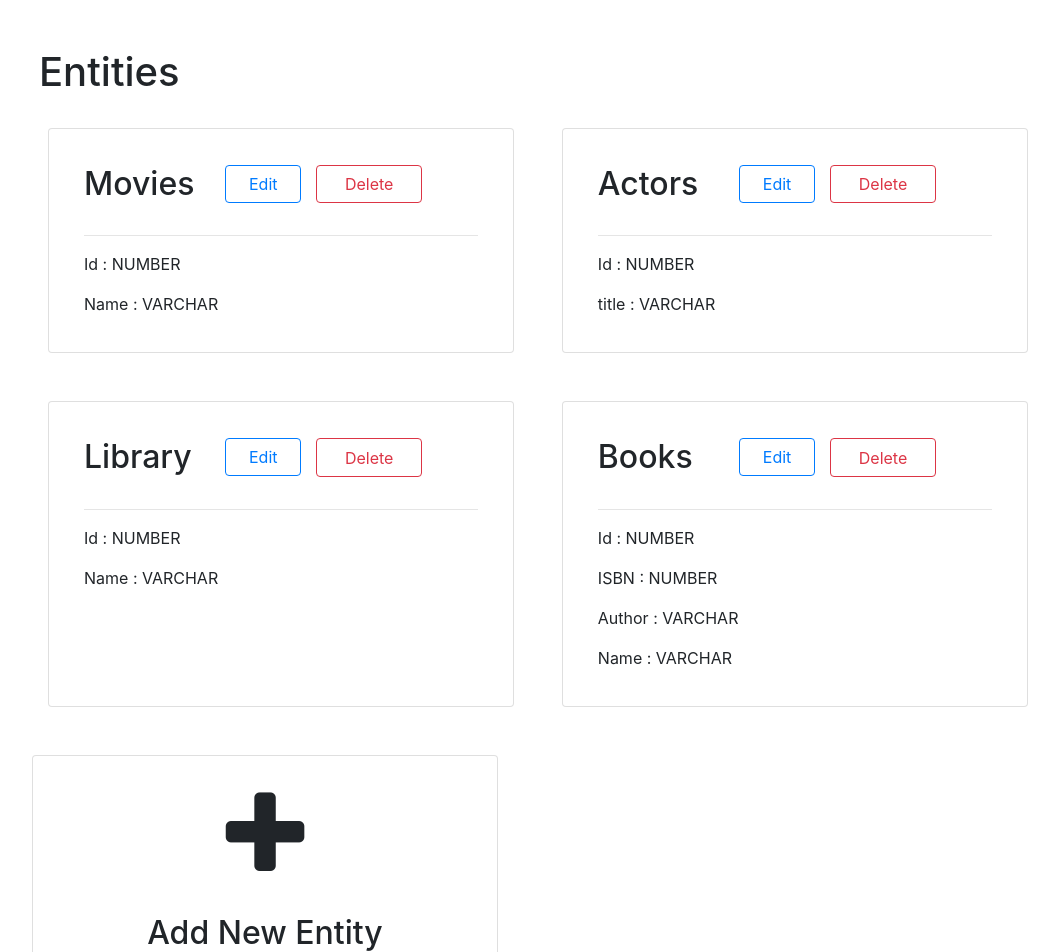
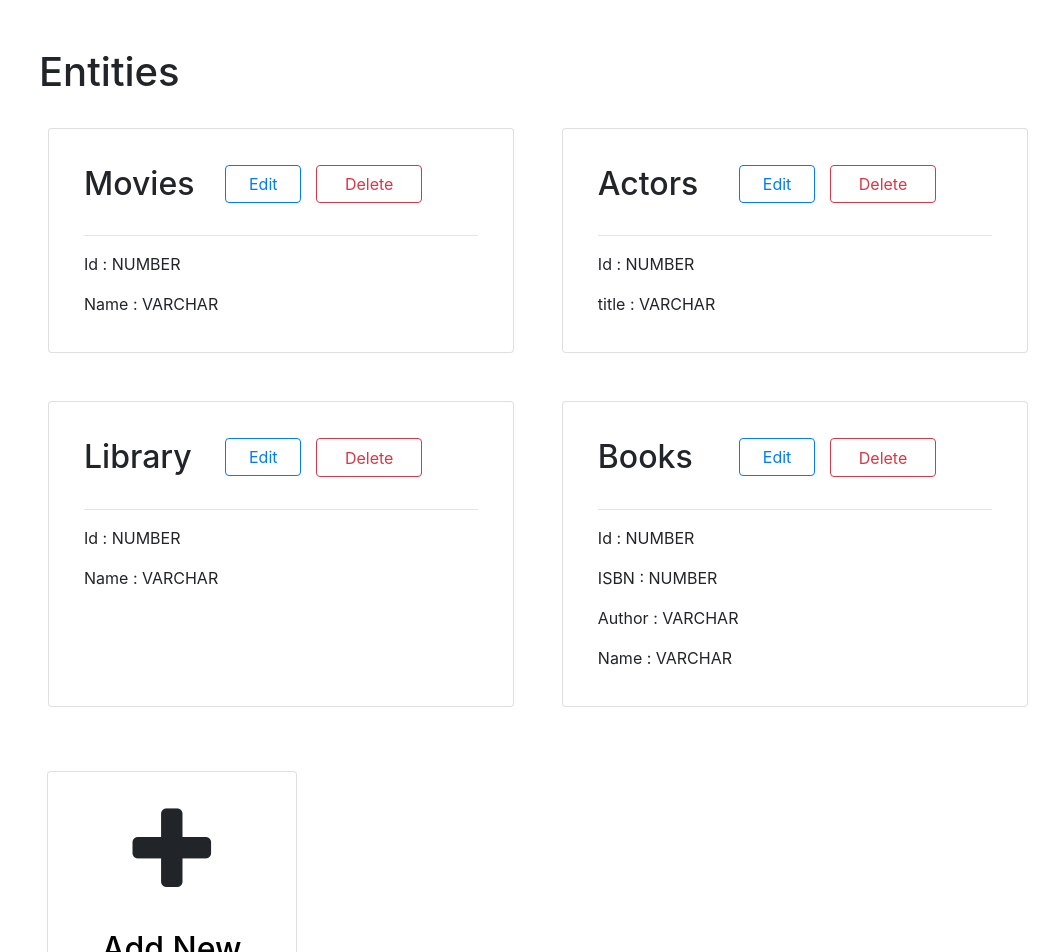
Before and after one commit to Mpriyal/webapp-maker-frontend, a React (Create React App) app: page /entities in a window 1280 px wide. Shown: the top 952 px of the page, without its empty margins (57-1116 px from the left). Built offline with nearby package versions, Linux system fonts and the light colour scheme.

Commit message:
Added routing to Add New Entity

```diff
--- a/package.json
+++ b/package.json
@@ -6,6 +6,7 @@
     "axios": "^0.19.0",
     "react": "^16.10.2",
     "react-dom": "^16.10.2",
+    "react-router": "^5.1.2",
     "react-router-dom": "^5.1.2",
     "react-scripts": "3.2.0",
     "save": "^2.4.0"
--- a/src/RouterComponent.js
+++ b/src/RouterComponent.js
@@ -7,7 +7,8 @@ const RouterComponent = () =>{
     return (
         <Router>
             <Route path="/entities"><Entity/></Route>
-            <Route path="/edit"><EditEntity /></Route>
+            <Route path="/edit"><EditEntity/></Route>
+            <Route path='/new'><EditEntity/></Route>
         </Router>
     )
 };
--- a/src/components/AddNewEntity.js
+++ b/src/components/AddNewEntity.js
@@ -4,11 +4,13 @@ const AddNewEntity = () => {
     return (
         <div className="card col-5 mx-2 my-4" style = {{"minHeight" : "200px", "maxWidth": "500px"}}>
             <div className="row card-body justify-content-center">
-                <button type="button" className="btn btn-lg"><i className="fa fa-plus fa-5x"></i></button>
+                <button type="button" className="btn btn-lg">
+                    <i className="fa fa-plus fa-5x"/>
+                </button>
             </div>
             <h2 className="text-center mb-5">Add New Entity</h2>
         </div>
     )
-}
+};
 
 export default AddNewEntity
--- a/src/containers/Entity.js
+++ b/src/containers/Entity.js
@@ -1,7 +1,9 @@
 import React, { Component } from 'react'
 import EntityItem from '../components/EntityItem'
-import canonical from '../utils/contants';
-import AddNewEntity from '../components/AddNewEntity';
+import canonical from '../utils/contants'
+import AddNewEntity from '../components/AddNewEntity'
+import {Link} from 'react-router-dom'
+
 export default class Entity extends Component {
   constructor(props) {
     super(props);
@@ -17,7 +19,9 @@ export default class Entity extends Component {
           {this.state.canonical.relations.map((relation, index) => (
             <EntityItem relation={relation} key={index} />
           ))}
-          <AddNewEntity />
+            <Link to='/new' className= 'col-3 my-3'>
+                    <AddNewEntity />
+            </Link>
         </div>
       </div>
     )
```
Also changed, not shown: 1 other file (tests, documents, lock files or other folders).
